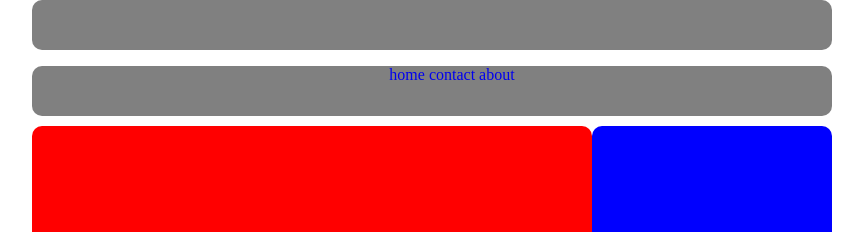
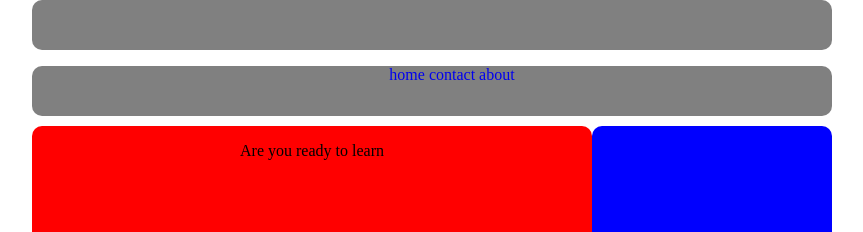
Before and after one commit to eseals/project2-master-1, a plain HTML site: page index.html in a window 1280 px wide. Shown: the top 232 px of the page, without its empty margins (208-1071 px from the left). Drawn offline with Linux system fonts and the light colour scheme.

Commit message:
did more stuff

```diff
--- a/index.html
+++ b/index.html
@@ -17,7 +17,7 @@
 
 		<div id="content">
 		    <div class="article float_left">
-
+		    <p>Are you ready to learn </p>
 		    </div>
 		    <div id="aside" class="float_right">
 
```
